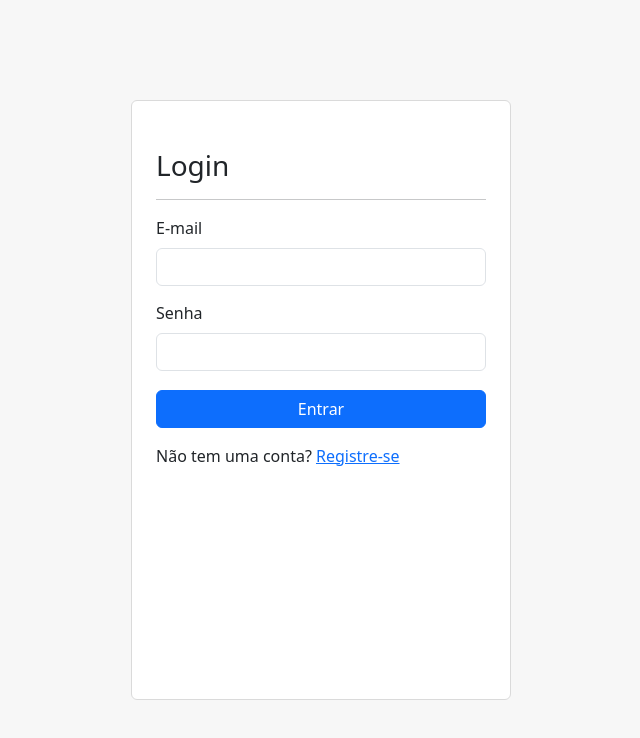
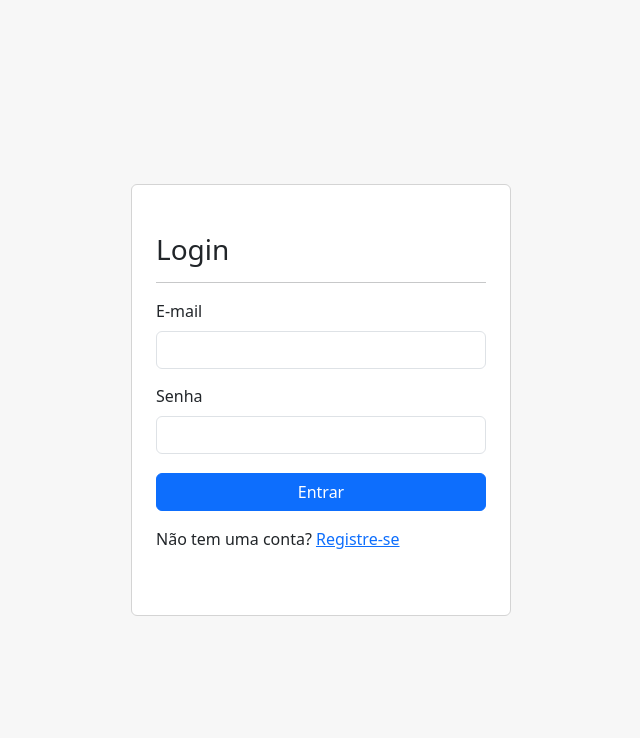
Before and after one commit to eduardocaas/portcreator-react, a React (Vite) app in the folder app/: page /signin in a window 1280 px wide. Shown: the top 738 px of the page, without its empty margins (319-959 px from the left). Built offline with nearby package versions, Linux system fonts and the light colour scheme; no server answers.

Commit message:
Fix css issue

```diff
--- a/app/src/components/auth/signin/Signin.tsx
+++ b/app/src/components/auth/signin/Signin.tsx
@@ -68,7 +68,7 @@
   return (
     <Container>
       <Row className='min-vh-100 d-flex justify-content-center align-items-center'>
-        <Form onSubmit={handleSubmit} className='form col-12 col-sm-10 col-md-8 col-lg-6 col-xl-4 rounded pt-5 pb-5 p-4'>
+        <Form onSubmit={handleSubmit} className='col-12 col-sm-10 col-md-8 col-lg-6 col-xl-4 rounded pt-5 pb-5 p-4'>
           <h3>Login</h3>
           <hr />
           {errorMessage && <Alert className='lh-1' variant="danger">{errorMessage}</Alert>}
```
